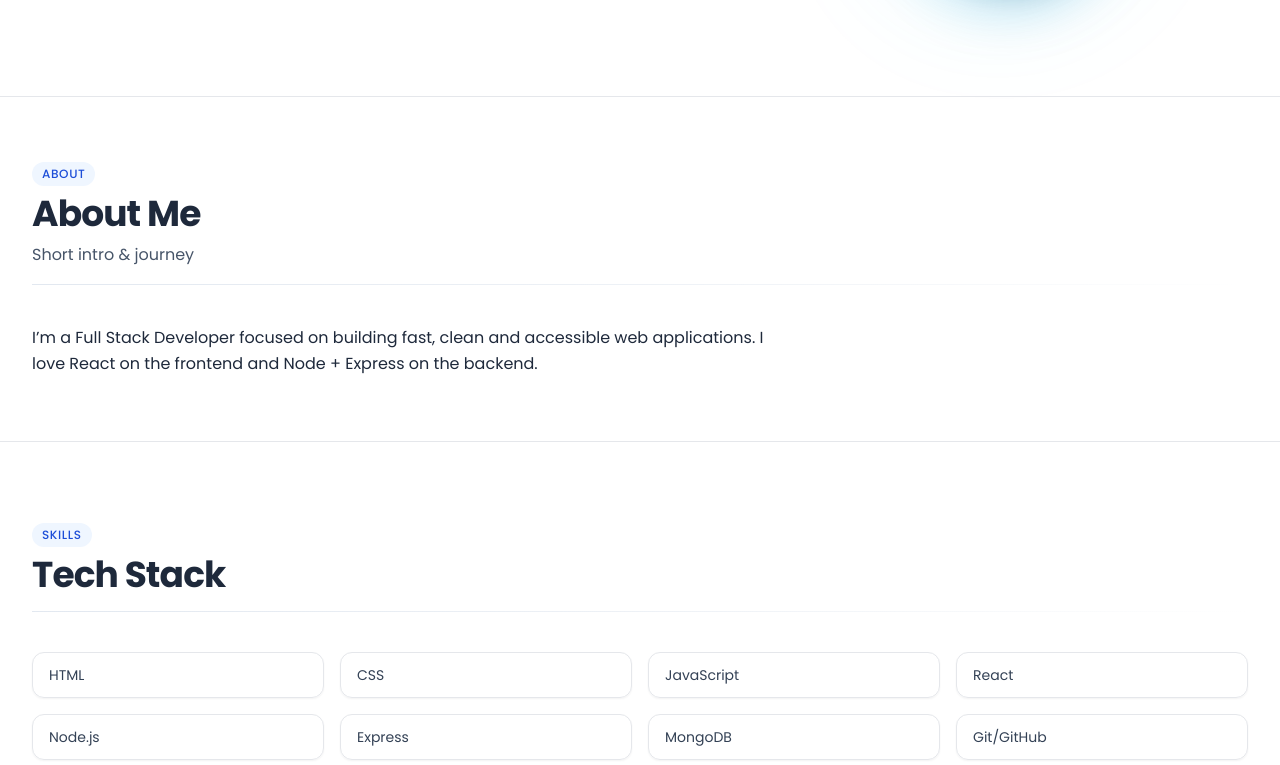
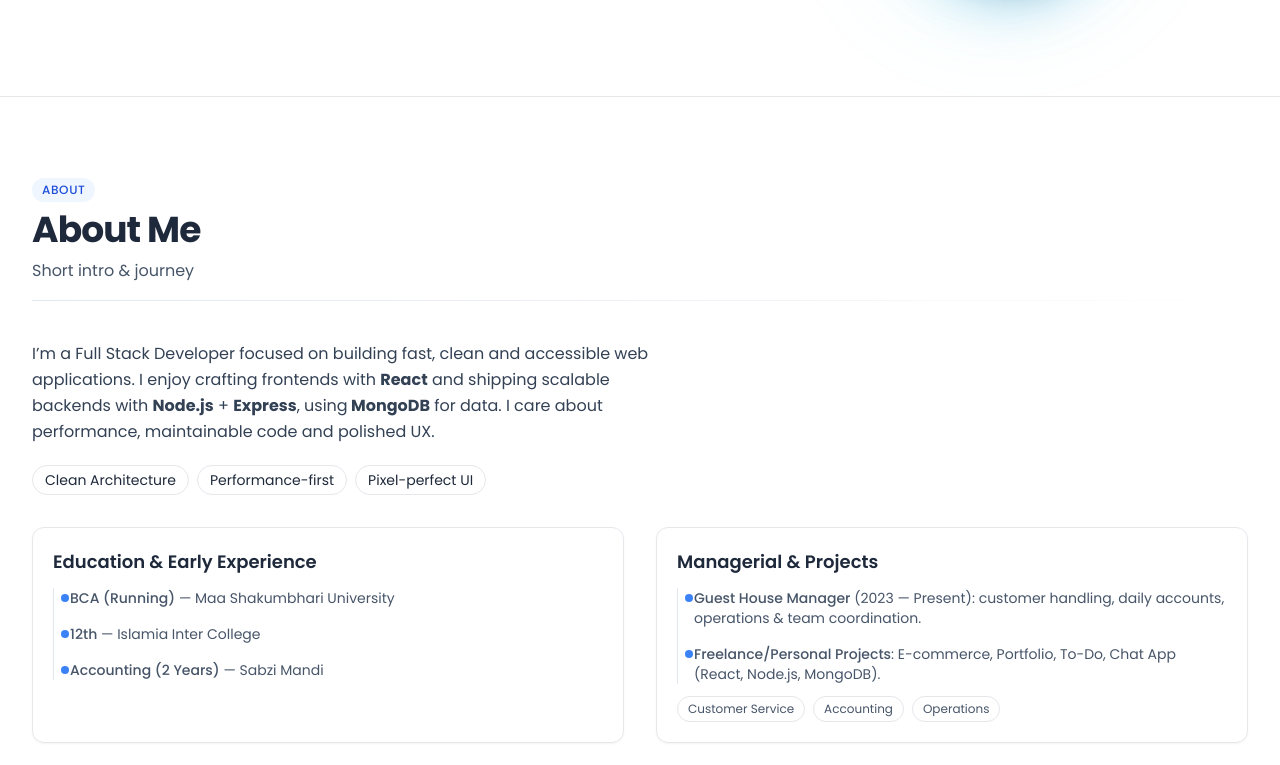
Before and after one commit to mr-faheem/faheem.portfolio, a React (Vite) app: page / in a window 1280 px wide. Shown: the part 395-1160 px from the top of the page. Built offline with nearby package versions, Linux system fonts and the light colour scheme.

Commit message:
polish(about): premium intro, badges, two-column timeline cards

```diff
--- a/src/sections/About/index.jsx
+++ b/src/sections/About/index.jsx
@@ -1,16 +1,88 @@
 import React from "react";
+import SectionHeading from "../../components/common/SectionHeading.jsx";
 
-import SectionHeading from "../../components/common/SectionHeading.jsx";
 export default function About() {
   return (
-      <section id="about" className="py-16 border-t">
+    <section id="about" className="py-16 md:py-20 border-t">
       <div className="container">
-        <SectionHeading id="about" eyebrow="ABOUT" title="About Me" subtitle="Short intro & journey" />
-        <p className="max-w-3xl">
-          I’m a Full Stack Developer focused on building fast, clean and
-          accessible web applications. I love React on the frontend and Node +
-          Express on the backend.
+        <SectionHeading
+          id="about"
+          eyebrow="ABOUT"
+          title="About Me"
+          subtitle="Short intro & journey"
+        />
+
+        {/* intro */}
+        <p className="max-w-prose text-slate-700 dark:text-slate-200">
+          I’m a Full Stack Developer focused on building fast, clean and accessible web
+          applications. I enjoy crafting frontends with <strong>React</strong> and shipping
+          scalable backends with <strong>Node.js</strong> + <strong>Express</strong>, using
+          <strong> MongoDB</strong> for data. I care about performance, maintainable code and
+          polished UX.
         </p>
+
+        {/* highlights */}
+        <ul className="mt-5 flex flex-wrap gap-2 text-sm">
+          <li className="px-3 py-1 rounded-full border">Clean Architecture</li>
+          <li className="px-3 py-1 rounded-full border">Performance-first</li>
+          <li className="px-3 py-1 rounded-full border">Pixel-perfect UI</li>
+        </ul>
+
+        {/* timeline */}
+        <div className="mt-8 grid md:grid-cols-2 gap-6 md:gap-8">
+          {/* left column: education + accounting */}
+          <div className="card p-4 md:p-5">
+            <h3 className="font-semibold text-base md:text-lg">Education & Early Experience</h3>
+            <ol className="mt-3 relative border-s border-slate-200 ps-4 space-y-4">
+              <li className="relative">
+                <span className="absolute -start-[9px] top-1.5 h-2 w-2 rounded-full bg-blue-500" />
+                <p className="text-sm text-slate-600">
+                  <span className="font-medium">BCA (Running)</span> — Maa Shakumbhari University
+                </p>
+              </li>
+              <li className="relative">
+                <span className="absolute -start-[9px] top-1.5 h-2 w-2 rounded-full bg-blue-500" />
+                <p className="text-sm text-slate-600">
+                  <span className="font-medium">12th</span> — Islamia Inter College
+                </p>
+              </li>
+              <li className="relative">
+                <span className="absolute -start-[9px] top-1.5 h-2 w-2 rounded-full bg-blue-500" />
+                <p className="text-sm text-slate-600">
+                  <span className="font-medium">Accounting (2 Years)</span> — Sabzi Mandi
+                </p>
+              </li>
+            </ol>
+          </div>
+
+          {/* right column: manager + projects */}
+          <div className="card p-4 md:p-5">
+            <h3 className="font-semibold text-base md:text-lg">Managerial & Projects</h3>
+            <ol className="mt-3 relative border-s border-slate-200 ps-4 space-y-4">
+              <li className="relative">
+                <span className="absolute -start-[9px] top-1.5 h-2 w-2 rounded-full bg-blue-500" />
+                <p className="text-sm text-slate-600">
+                  <span className="font-medium">Guest House Manager</span> (2023 — Present): customer handling,
+                  daily accounts, operations & team coordination.
+                </p>
+              </li>
+              <li className="relative">
+                <span className="absolute -start-[9px] top-1.5 h-2 w-2 rounded-full bg-blue-500" />
+                <p className="text-sm text-slate-600">
+                  <span className="font-medium">Freelance/Personal Projects</span>: E-commerce, Portfolio, To-Do,
+                  Chat App (React, Node.js, MongoDB).
+                </p>
+              </li>
+            </ol>
+
+            {/* quick tags */}
+            <ul className="mt-3 flex flex-wrap gap-2 text-xs text-slate-600">
+              <li className="px-2.5 py-1 rounded-full border">Customer Service</li>
+              <li className="px-2.5 py-1 rounded-full border">Accounting</li>
+              <li className="px-2.5 py-1 rounded-full border">Operations</li>
+            </ul>
+          </div>
+        </div>
       </div>
     </section>
   );
```
